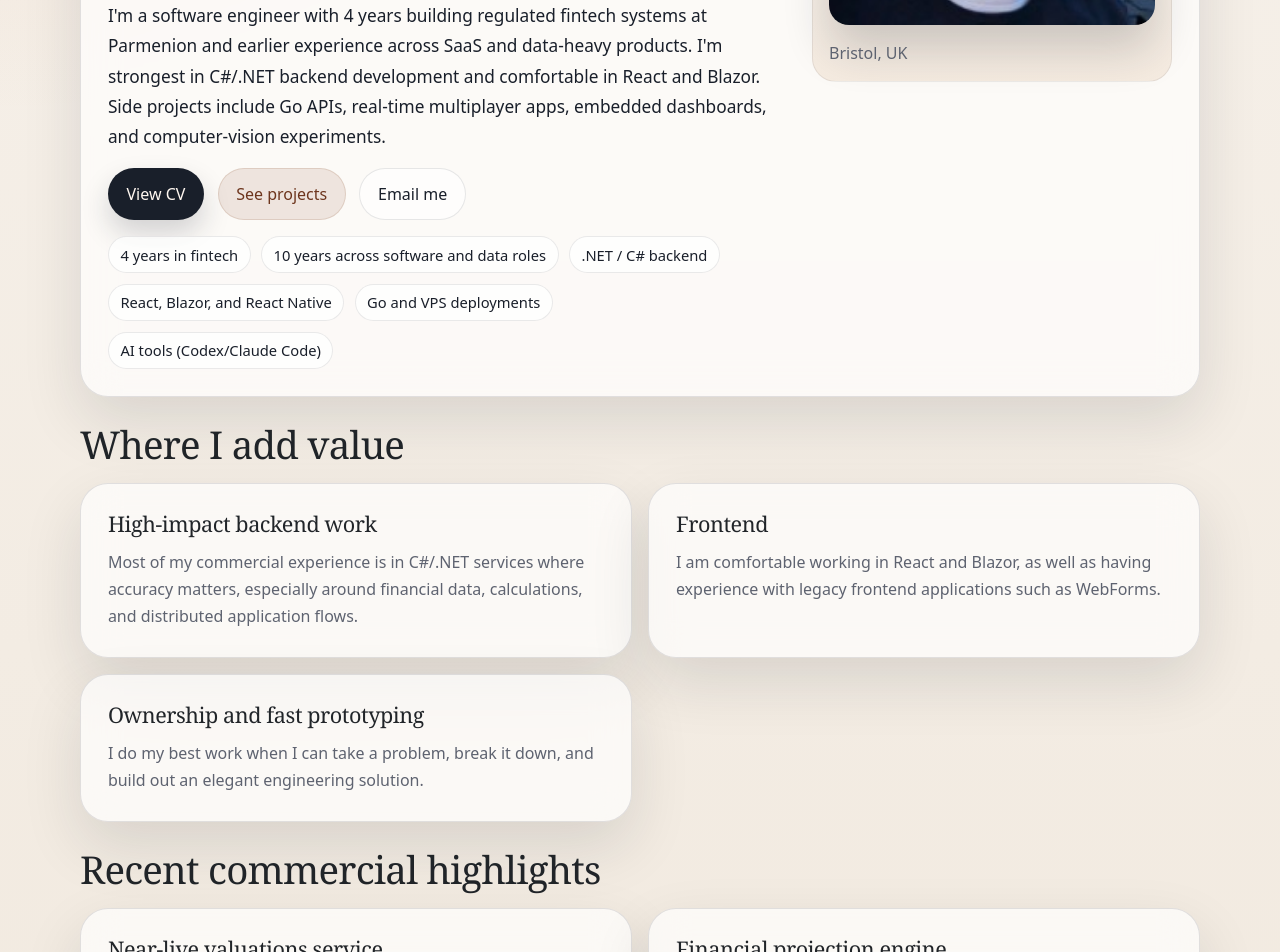
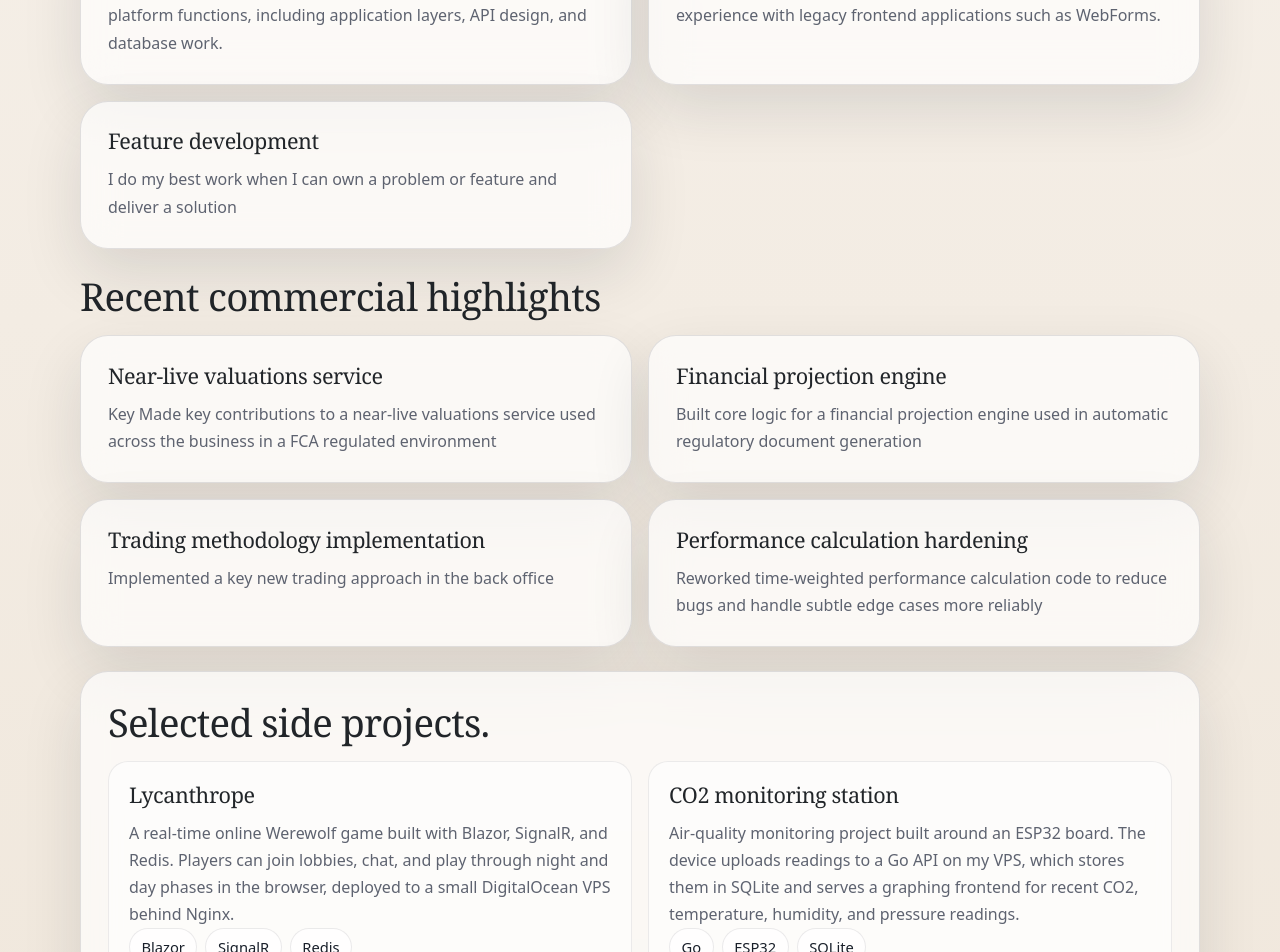
Before and after one commit to joeodams/joeodams-web, a React (Create React App) app: page /#/ in a window 1280 px wide. Shown: the part 740-1692 px from the top of the page. Built offline with nearby package versions, Linux system fonts and the light colour scheme.

Commit message:
content update

```diff
--- a/src/Home.js
+++ b/src/Home.js
@@ -18,7 +18,7 @@ function Home() {
         <div className="Home-copy">
           <h1 className="Home-title">{homeHero.title}</h1>
           <p className="Home-summary Home-summary-secondary">
-            {homeHero.summary}
+            {homeHero.intro}
           </p>
 
           <div className="Home-actions no-print">
--- a/src/siteContent.js
+++ b/src/siteContent.js
@@ -8,11 +8,9 @@ export const personalDetails = {
 };
 
 export const homeHero = {
-  eyebrow: "Open to software engineering opportunities",
-  title:
-    "Software engineer building fintech applications and distributed systems.",
+  title: "Joe Odams",
   intro:
-    "I am a Bristol-based software engineer whose commercial work is mostly backend-heavy .NET in regulated fintech. I also enjoy React, rapid prototyping, and getting my teeth into feature development or refactoring legacy codebases.",
+    "I am a Bristol-based software engineer whose commercial work is mostly backend-heavy .NET in regulated fintech. I love learning new technologies.",
   summary:
     "I'm a software engineer with 4 years building regulated fintech systems at Parmenion and earlier experience across SaaS and data-heavy products. I'm strongest in C#/.NET backend development and comfortable in React and Blazor. Side projects include Go APIs, real-time multiplayer apps, embedded dashboards, and computer-vision experiments.",
   note: "Best fit: teams that give engineers room to own meaningful product and platform work.",
@@ -29,9 +27,9 @@ export const summaryBadges = [
 
 export const focusAreas = [
   {
-    title: "High-impact backend work",
+    title: "Backend development",
     description:
-      "Most of my commercial experience is in C#/.NET services where accuracy matters, especially around financial data, calculations, and distributed application flows.",
+      "Most of my commercial experience is in C#/.NET for critical platform functions, including application layers, API design, and database work.",
   },
   {
     title: "Frontend",
@@ -39,9 +37,9 @@ export const focusAreas = [
       "I am comfortable working in React and Blazor, as well as having experience with legacy frontend applications such as WebForms.",
   },
   {
-    title: "Ownership and fast prototyping",
+    title: "Feature development",
     description:
-      "I do my best work when I can take a problem, break it down, and build out an elegant engineering solution.",
+      "I do my best work when I can own a problem or feature and deliver a solution",
   },
 ];
 
@@ -165,25 +163,24 @@ export const commercialProjects = [
   {
     title: "Near-live valuations service",
     summary:
-      "Key contributor to a service designed to publish fresh valuation figures quickly across the business and into customer-facing experiences. Accuracy in a regulated environment was key!",
+      "Key Made key contributions to a near-live valuations service used across the business in a FCA regulated environment",
     focus: ["Fintech", "Distributed services", "Customer-facing data"],
   },
   {
     title: "Financial projection engine",
     summary:
-      "Built core logic for a retirement projection engine, translating complex modelling rules into maintainable application code.",
+      "Built core logic for a financial projection engine used in automatic regulatory document generation",
     focus: ["Calculation engine", "Business rules", ".NET backend"],
   },
   {
-    title: "Trading workflow enhancements",
-    summary:
-      "Implemented new trading-related functionality inside core platform workflows, working across business-critical front-office and back-office systems.",
+    title: "Trading methodology implementation",
+    summary: "Implemented a key new trading approach in the back office",
     focus: ["Trading systems", "Workflow design", "Legacy and modern .NET"],
   },
   {
     title: "Performance calculation hardening",
     summary:
-      "Reworked time-weighted performance calculation code to reduce bugs and handle valuation edge cases more reliably.",
+      "Reworked time-weighted performance calculation code to reduce bugs and handle subtle edge cases more reliably",
     focus: ["Correctness", "Refactoring", "Financial calculations"],
   },
 ];
@@ -193,7 +190,7 @@ export const sideProjects = [
     id: "lycanthrope",
     title: "Lycanthrope",
     summary:
-      "A real-time online Werewolf game built with Blazor, SignalR, and Redis. Players can join lobbies, chat, add bots, ready up, receive private roles, and play through night and day phases in the browser, all deployed to a small DigitalOcean VPS behind Nginx.",
+      "A real-time online Werewolf game built with Blazor, SignalR, and Redis. Players can join lobbies, chat, and play through night and day phases in the browser, deployed to a small DigitalOcean VPS behind Nginx.",
     stack: ["Blazor", "SignalR", "Redis", "ASP.NET Core", "DigitalOcean"],
     link: {
       label: "Open live app",
@@ -206,7 +203,7 @@ export const sideProjects = [
     id: "co2",
     title: "CO2 monitoring station",
     summary:
-      "End-to-end air-quality monitoring project built around an ESP32 station. The device uploads readings over HTTPS to a Go API on my VPS, which stores them in SQLite and serves a lightweight dashboard for recent CO2, temperature, humidity, and pressure data.",
+      "Air-quality monitoring project built around an ESP32 board. The device uploads readings to a Go API on my VPS, which stores them in SQLite and serves a graphing frontend for recent CO2, temperature, humidity, and pressure readings.",
     stack: ["Go", "ESP32", "SQLite", "Gin", "Embedded dashboard"],
     link: {
       label: "Open live dashboard",
```
